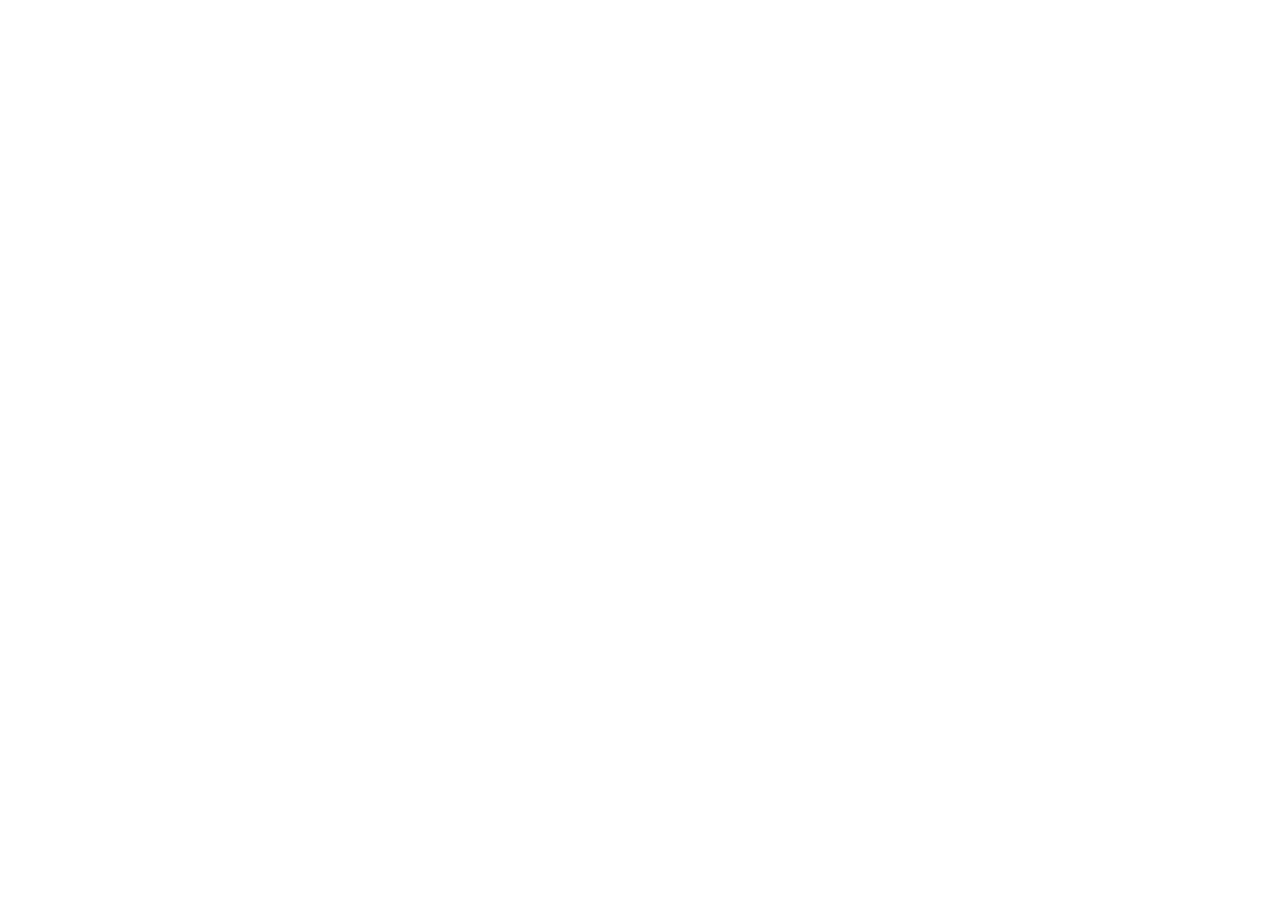
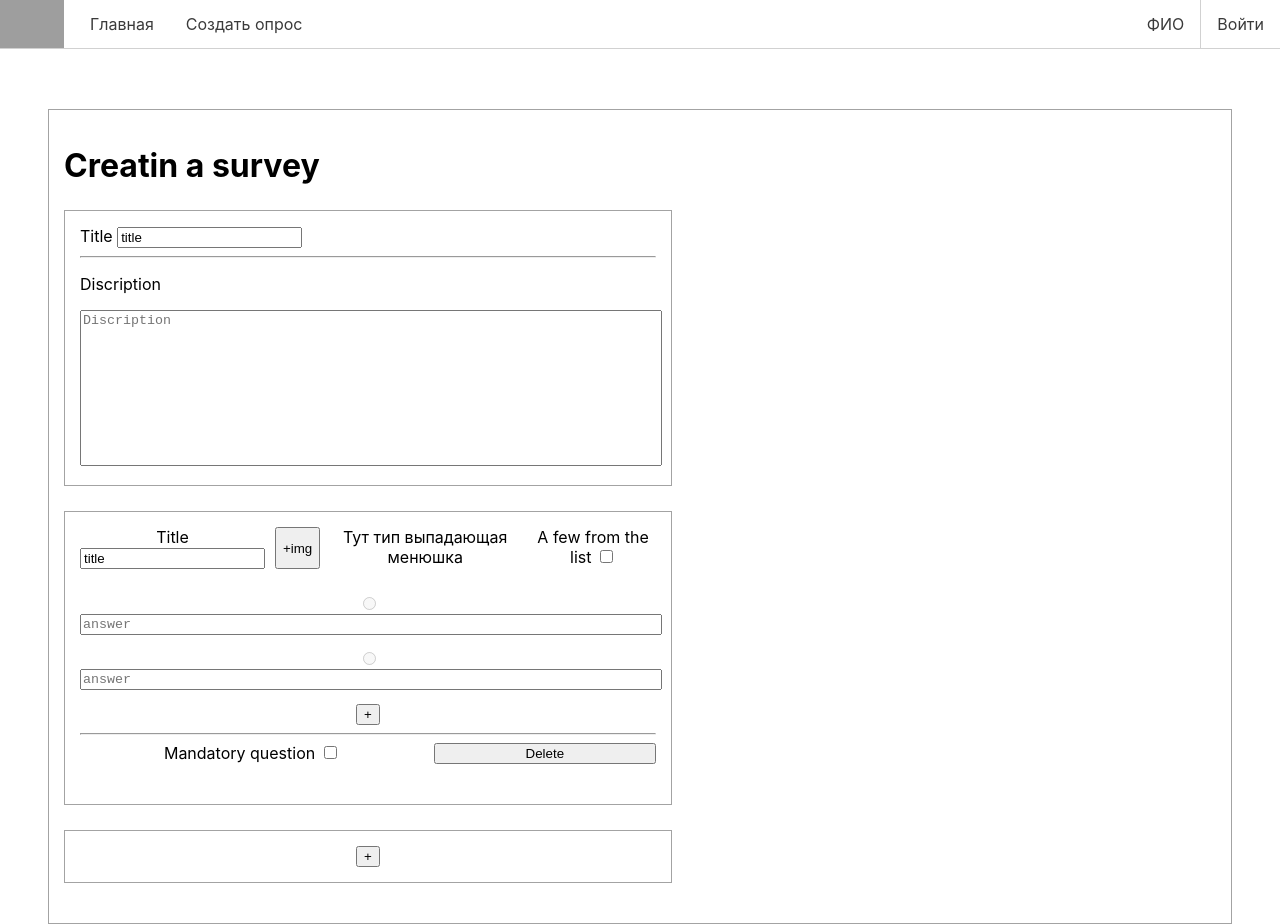
Before and after one commit to Lofann/alpha-kotiki-front, a React (Create React App) app: page /create in a window 1280 px wide. Before the commit this address had no page. Before the commit the page ends 800 px from the top, so only its background shows below. Built offline with nearby package versions, Linux system fonts and the light colour scheme; grey boxes are pictures that could not be loaded.

Commit message:
Оч плохая верстка
Надо разбить на компоненты и написать TS код

```diff
--- a/src/App.tsx
+++ b/src/App.tsx
@@ -1,12 +1,14 @@
 import React, { Fragment } from 'react';
 import './App.css';
 import './css/Navbar.css';
+import './index.css'
 
 import { BrowserRouter, Route, Routes  } from 'react-router-dom';
 import Layout from './components/Layout';
 import MainPage from './pages/main';
 import Navbar from './components/Navbar';
 import Account from './pages/account';
+import CreateSurveyPage from './pages/createSurvey';
 
 
 
@@ -18,6 +20,7 @@
       <Route path='/' element={<Layout/>}>
         <Route index element={<MainPage/>}/>
         <Route path='/account' element={<Account/>}/>
+        <Route path='/create' element={<CreateSurveyPage/>}/>
       </Route>
       </Routes>
     </BrowserRouter>
--- a/src/components/Navbar.tsx
+++ b/src/components/Navbar.tsx
@@ -7,12 +7,15 @@
 function Navbar() {
     return (
             <Fragment>
-                <ul>
+                <ul className='navbar'>
                     <li className="logo">
                         <img src={logo} alt=''></img>
                     </li>
                     <li>
                         <Link className="link page" to='/' >Главная</Link>
+                    </li>
+                    <li>
+                        <Link className="link page" to='/create' >Создать опрос</Link>
                     </li>
                     <li className='account'>
                         <Link className="link" to="/account">ФИО</Link>
--- a/src/css/Navbar.css
+++ b/src/css/Navbar.css
@@ -1,4 +1,6 @@
-
+.navbar{
+    margin-bottom: 60px;
+}
 ul {
     width: 100%;
     list-style-type: none;
--- a/src/index.css
+++ b/src/index.css
@@ -11,3 +11,62 @@
   font-family: source-code-pro, Menlo, Monaco, Consolas, 'Courier New',
     monospace;
 }
+
+.page-container{
+  border: 1px solid #a3a3a3;
+  max-width: 90%;
+  display: block;
+  margin-left: auto;
+  margin-right: auto;
+  padding: 15px ;
+}
+
+
+.element-container{
+
+  width: 50%;
+  border: 1px solid #a3a3a3;
+  display: block;
+  padding: 15px ;
+  margin-bottom: 25px;
+  margin-top: 25px;
+}
+
+textarea{
+      resize: none;
+}
+
+.question-settings{
+  display: flex;
+  flex-direction: row;
+  justify-content: flex-start;
+  margin: 0 -5px;
+  margin-bottom: 25px;
+}
+
+.settings-item{
+  text-align: center;
+  flex: auto;
+  margin: 0 5px;
+}
+
+.questions{
+
+
+}
+
+.question-item{
+  text-align: center;
+  margin: 10px auto;
+  display: block;
+}
+
+button{
+  text-align: center;
+  margin: 0 auto;
+  display: block;
+}
+
+textarea{
+  width: 100%;
+}
--- /dev/null
+++ b/src/pages/createSurvey.tsx
@@ -0,0 +1,57 @@
+import { Fragment } from "react"
+
+const CreateSurveyPage = () => {
+    return (
+        <Fragment>
+            <div className="page-container">
+                <h1>Creatin a survey</h1>
+                <div className="element-container">
+                    <form>
+                        <label>
+                            Title <input name="title" defaultValue="title" />
+                        </label>
+                        <hr />
+                        <p>Discription</p>
+                        <textarea rows={10} cols={50} placeholder="Discription">
+                        </textarea>
+                    </form>
+                </div>
+                <div className="element-container">
+                    <div className="question-settings">
+                        <label className="settings-item">
+                            Title <input name="title" defaultValue="title" />
+                        </label>
+                        <button className="settings-item">+img</button>
+                        <div className="settings-item"> Тут тип выпадающая менюшка</div>
+                        <label className='settings-item'>
+                            A few from the list <input type='checkbox' />
+                        </label>
+                    </div>
+                    <div className="questions">
+                        <div className="question-item">
+                            <input type="radio" disabled />
+                            <textarea rows={1} cols={100} placeholder="answer"></textarea>
+                        </div>
+                        <div className="question-item">
+                            <input type="radio" disabled />
+                            <textarea rows={1} cols={100} placeholder="answer"></textarea>
+                        </div>
+                        <button>+</button>
+                    </div>
+                    <hr/>
+                    <div className="question-settings">
+                        <label className="settings-item" >
+                            Mandatory question <input type="checkbox"/>
+                        </label>
+                        <button className="settings-item">Delete</button>
+                    </div>
+                </div>
+                <div className="element-container">
+                    <button>+</button>
+                </div>
+            </div>
+        </Fragment>
+    )
+}
+
+export default CreateSurveyPage
```
